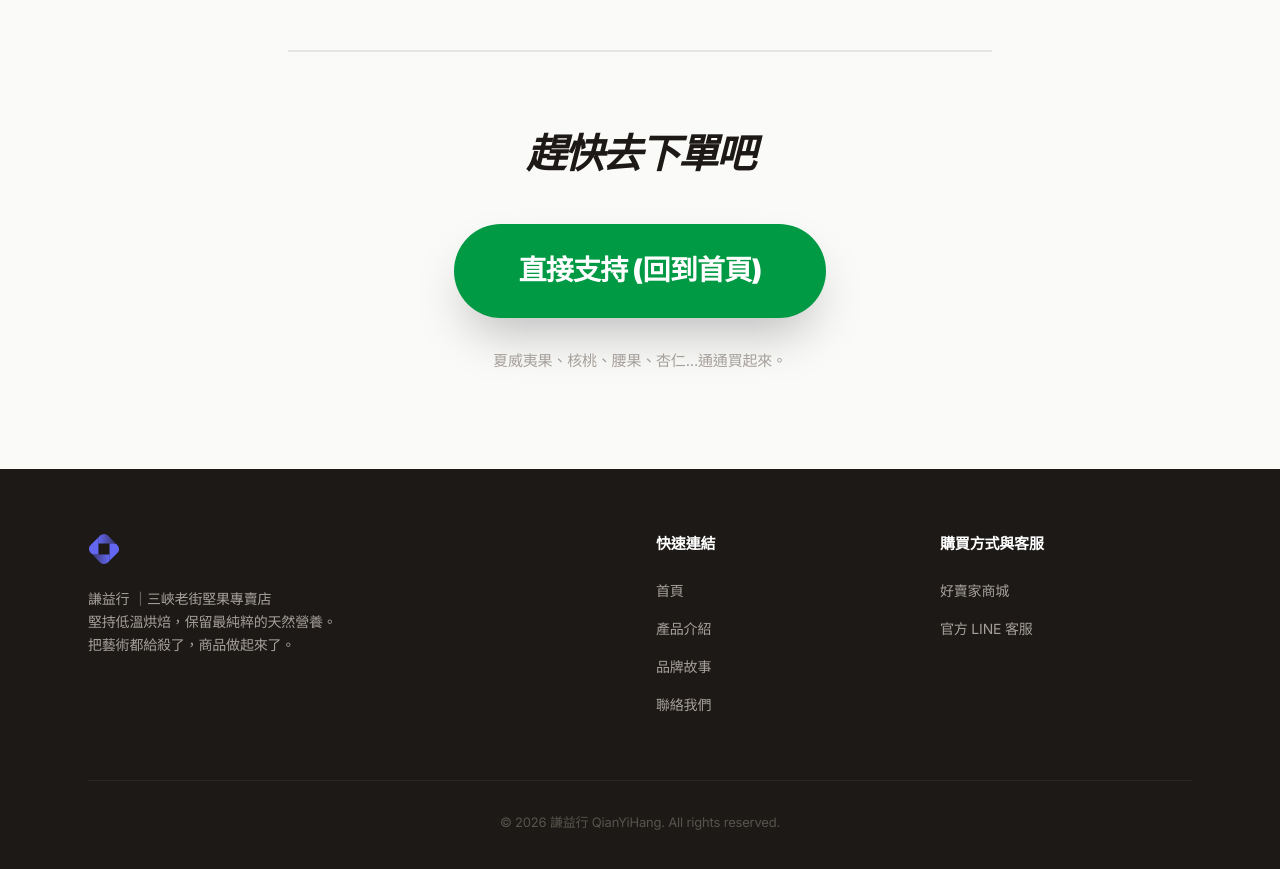
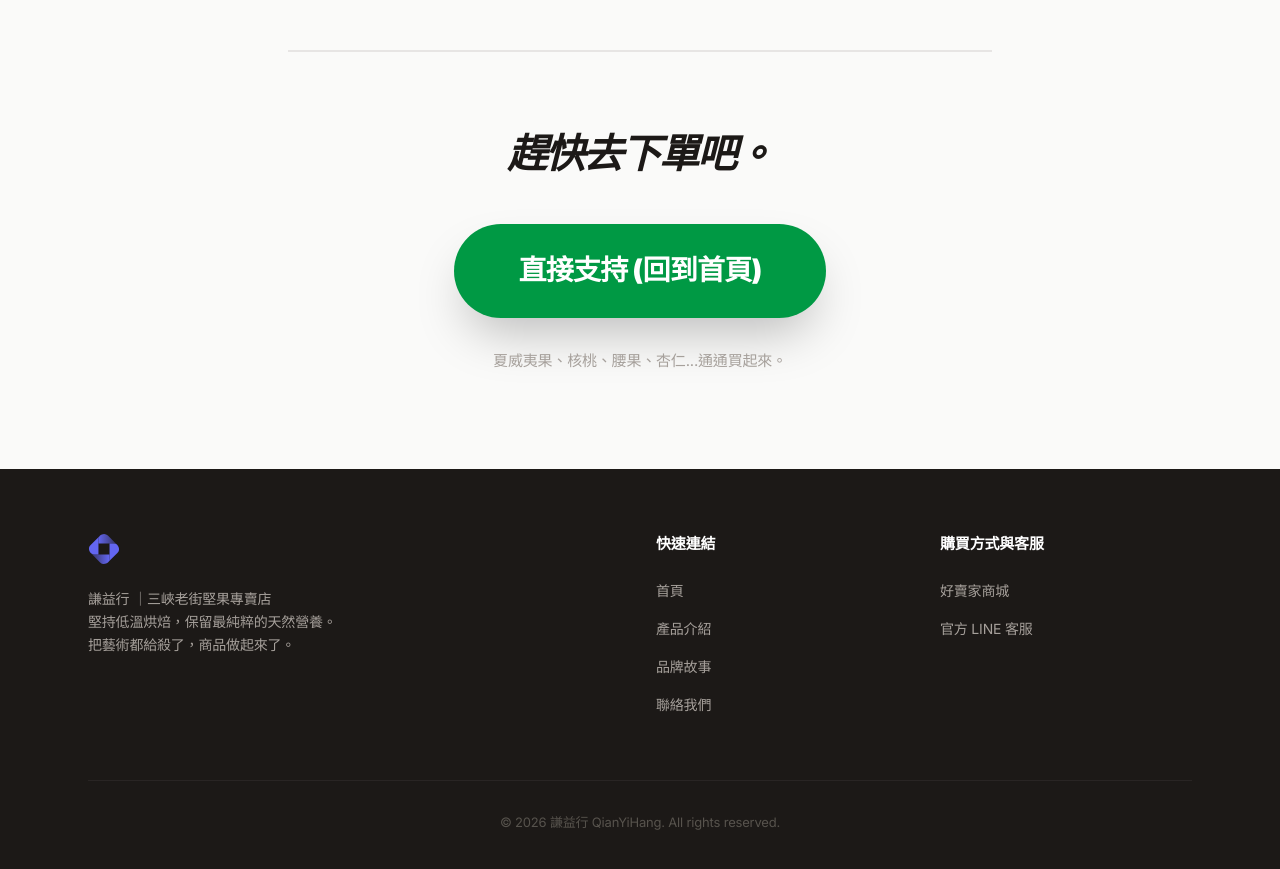
Before and after one commit to ji394su30975-blip/cyh, a Next.js app: page /about in a window 1280 px wide. Shown: the part 900-1769 px from the top of the page. Built offline with nearby package versions, Linux system fonts and the light colour scheme.

Commit message:
加了一個堅持的句號

```diff
--- a/app/about/page.tsx
+++ b/app/about/page.tsx
@@ -42,7 +42,7 @@ export default function AboutPage() {
         {/* 底部按鈕 */}
         <section className="mt-32 text-center border-t-2 border-stone-200 pt-20">
           <h2 className="text-4xl font-black italic mb-12 uppercase tracking-tighter">
-            趕快去下單吧
+            趕快去下單吧。
           </h2>
           <div className="flex flex-col gap-4 items-center">
             <a
```
